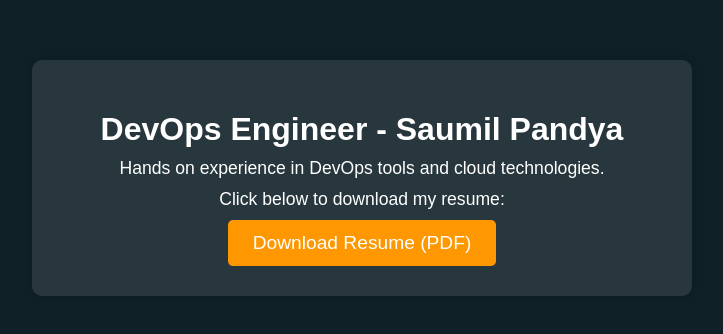
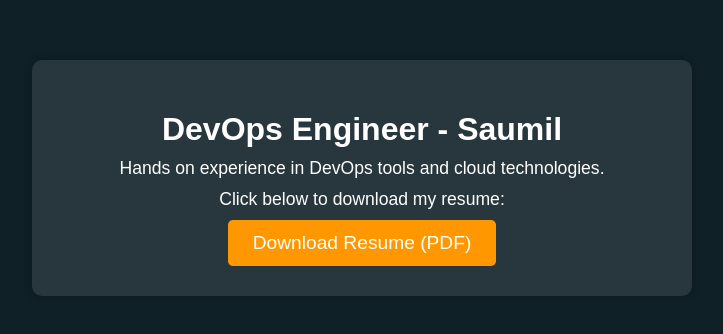
Before and after one commit to saumilp2025/saumil2025, a plain HTML site: page index.html in a window 1280 px wide. Shown: the part 222-556 px from the top of the page, without its empty margins (278-1001 px from the left). Drawn offline with Linux system fonts and the light colour scheme.

Commit message:
Update index.html

```diff
--- a/index.html
+++ b/index.html
@@ -50,7 +50,7 @@
 </head>
 <body>
     <div class="container">
-        <h1>DevOps Engineer - Saumil Pandya</h1>
+        <h1>DevOps Engineer - Saumil </h1>
         <p>Hands on experience in DevOps tools and cloud technologies.</p>
         <p>Click below to download my resume:</p>
         <a href="Saumil_Devops_2025.pdf" class="download-btn" download>Download Resume (PDF)</a>
```
